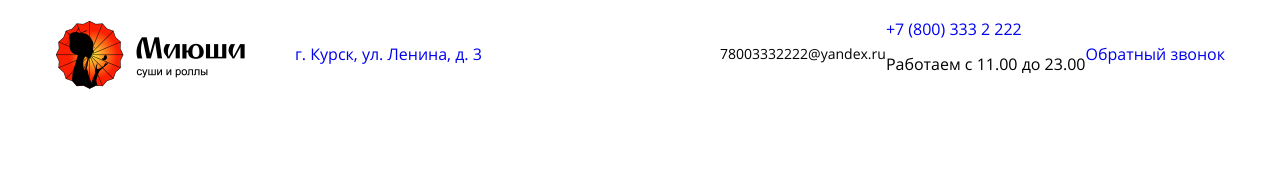
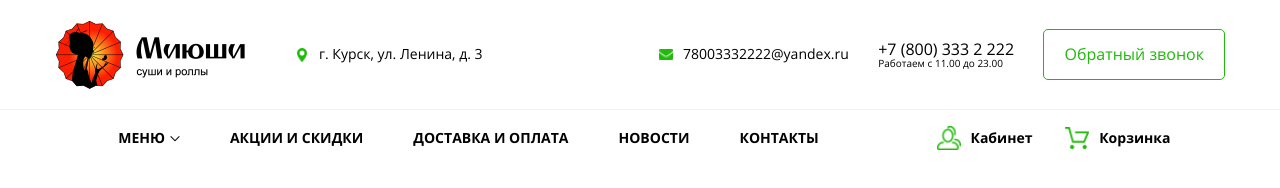
Before and after one commit to vecume/miushi, a plain HTML site: page index.html in a window 1280 px wide. Drawn offline with Linux system fonts and the light colour scheme.

Commit message:
Complete header

```diff
--- a/index.html
+++ b/index.html
@@ -16,10 +16,10 @@
           <a href="#" class="logo">
             <img src="img/logo.png" alt="Miushi Logo">
           </a>
-          <a href="#" class="top__address">г. Курск, ул. Ленина, д. 3</a>
+          <a href="#" class="top__address with-icon">г. Курск, ул. Ленина, д. 3</a>
         </div>
         <div class="top__right basic-flex">
-          <a href="mailto:78003332222@yandex.ru" class="email">78003332222@yandex.ru</a>
+          <a href="mailto:78003332222@yandex.ru" class="email with-icon">78003332222@yandex.ru</a>
           <div class="tel-number">
             <a href="tel:+78003332222" class="tel-number__link">+7 (800) 333 2 222</a>
             <div class="working-hours"><p>Работаем с 11.00 до 23.00</p></div>
@@ -27,6 +27,21 @@
           <a href="#" class="top__call">Обратный звонок</a>
         </div>
       </div>
+      <nav class="navbar">
+        <div class="container basic-flex">
+          <ul class="navbar__menu basic-flex">
+            <li class="menu__item"><a href="#" class="menu__link basic-flex with-menu">Меню</a></li>
+            <li class="menu__item"><a href="" class="menu__link">Акции и скидки</a></li>
+            <li class="menu__item"><a href="" class="menu__link">Доставка и оплата</a></li>
+            <li class="menu__item"><a href="" class="menu__link">Новости</a></li>
+            <li class="menu__item"><a href="" class="menu__link">Контакты</a></li>
+          </ul>
+          <div class="account__related basic-flex">
+            <a href="#" class="cabinet with-icon">Кабинет</a>
+            <a href="№" class="basket with-icon">Корзинка</a>
+          </div>
+        </div>
+      </nav>
     </header>
   </main>
 </body>
--- a/scss/_variables.scss
+++ b/scss/_variables.scss
@@ -1,4 +1,5 @@
-$main-green: #84c604;
+$light-green: #84c604;
+$main-green: #1fba0a;
 $main-orange: #fd4f10;
 $main-red: #da2024;
 $title-color:#32505a;
--- a/scss/blocks/_site-header.scss
+++ b/scss/blocks/_site-header.scss
@@ -1,10 +1,125 @@
 .logo {
-  display: block;
   width: 190px;
   margin-right: 50px;
 }
 
-.email {
+.header__top {
+  margin-bottom: 20px;
+}
+
+.with-icon {
   font-size: 14px;
   color: black;
+  display: flex;
+  align-items: center;
+  &::before {
+    display: block;
+    content: '';
+    width: 14px;
+    height: 14px;
+    background-repeat: no-repeat;
+    background-size: contain;
+    background-position: center center;
+    margin-right: 10px;
+  }
 }
+
+.top__address {
+  &::before {
+    background-image: url("./../../img/maps-and-flags.png");
+  }
+}
+
+.email {
+  &::before {
+    background-image: url("./../../img/mail.png");
+  }
+}
+
+.top__right {
+  flex-grow: 0.25;
+}
+
+.working-hours {
+  p {
+    margin: 0;
+    font-size: 10px;
+  }
+}
+
+.tel-number__link {
+  color: black;
+}
+
+.top__call {
+  color: $main-green;
+  padding: 15px 20px;
+  border: 1px solid $main-green;
+  border-radius: 5px;
+}
+
+
+.navbar {
+  border-top: 1px solid #f2f2f2;
+
+  .basic-flex {
+    justify-content: space-around;
+  }
+}
+
+.navbar__menu {
+  margin: 0;
+  padding: 0;
+  list-style: none;
+}
+
+.menu__link {
+  text-transform: uppercase;
+  font-size: 14px;
+  font-weight: 600;
+  color: black;
+  padding: 20px 25px;
+  transition: background 0.3s ease;
+
+  &:hover, &:focus {
+    background: $light-green;
+    color: white;
+  }
+}
+
+.with-menu {
+  &::after {
+    margin-top: 5px;
+    margin-left: 5px;
+    display: block;
+    content: '';
+    width: 10px;
+    height: 10px;
+    background-image: url("../../img/down-arrow.png");
+    background-repeat: no-repeat;
+  }
+}
+
+.account__related {
+  flex-grow: 0.3;
+  a {
+    font-size: 14px;
+    font-weight: bold;
+  }
+}
+
+.cabinet {
+  &::before {
+    width: 24px;
+    height: 24px;
+    background-image: url("../../img/user_i.png")
+  }
+}
+
+.basket {
+  &::before {
+    width: 24px;
+    height: 24px;
+    background-image: url("../../img/cart.png")
+  }
+}
```
Also changed, not shown: css/main.css, img/cart.png (added), img/down-arrow.png (added), 1 other file.
